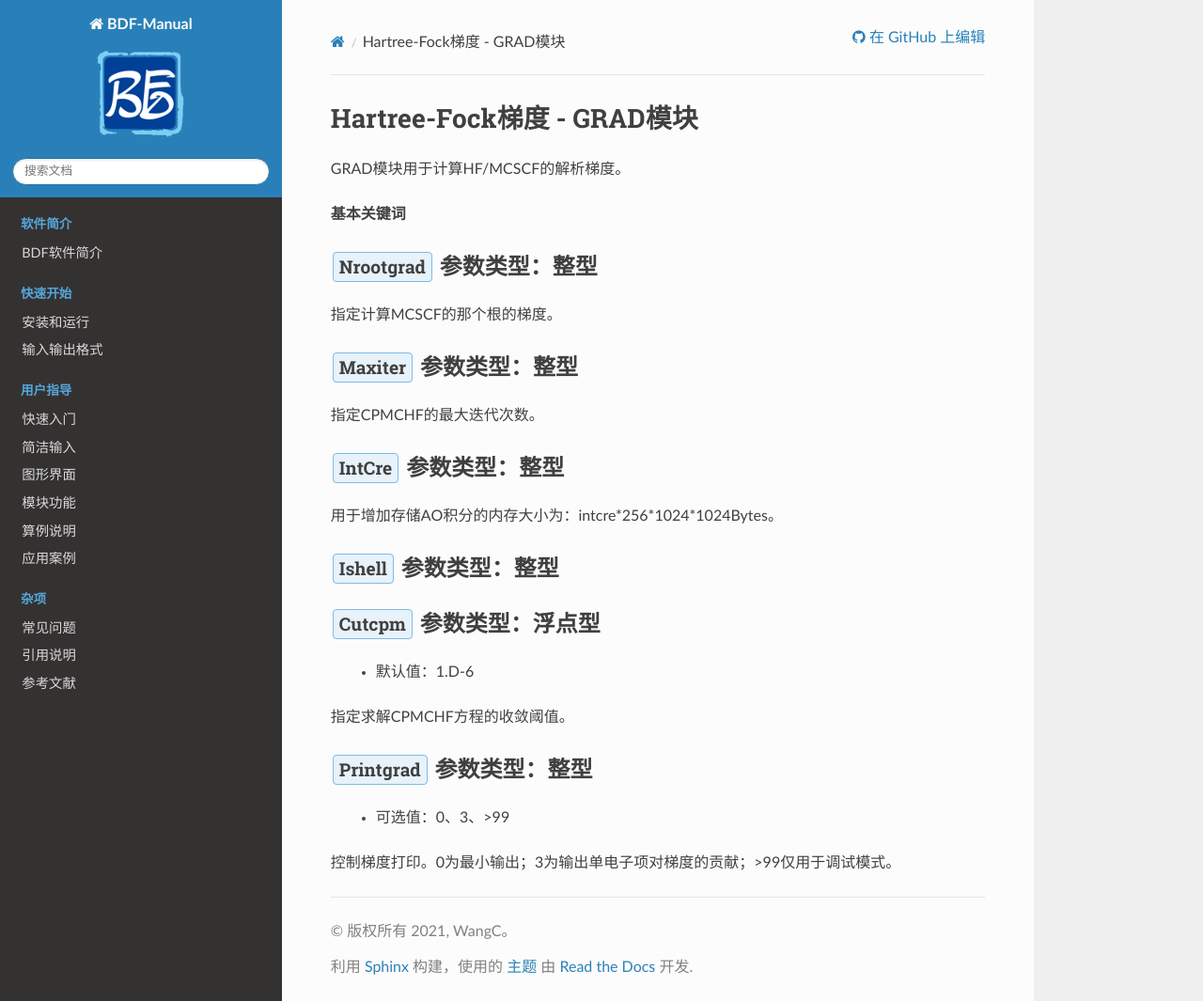
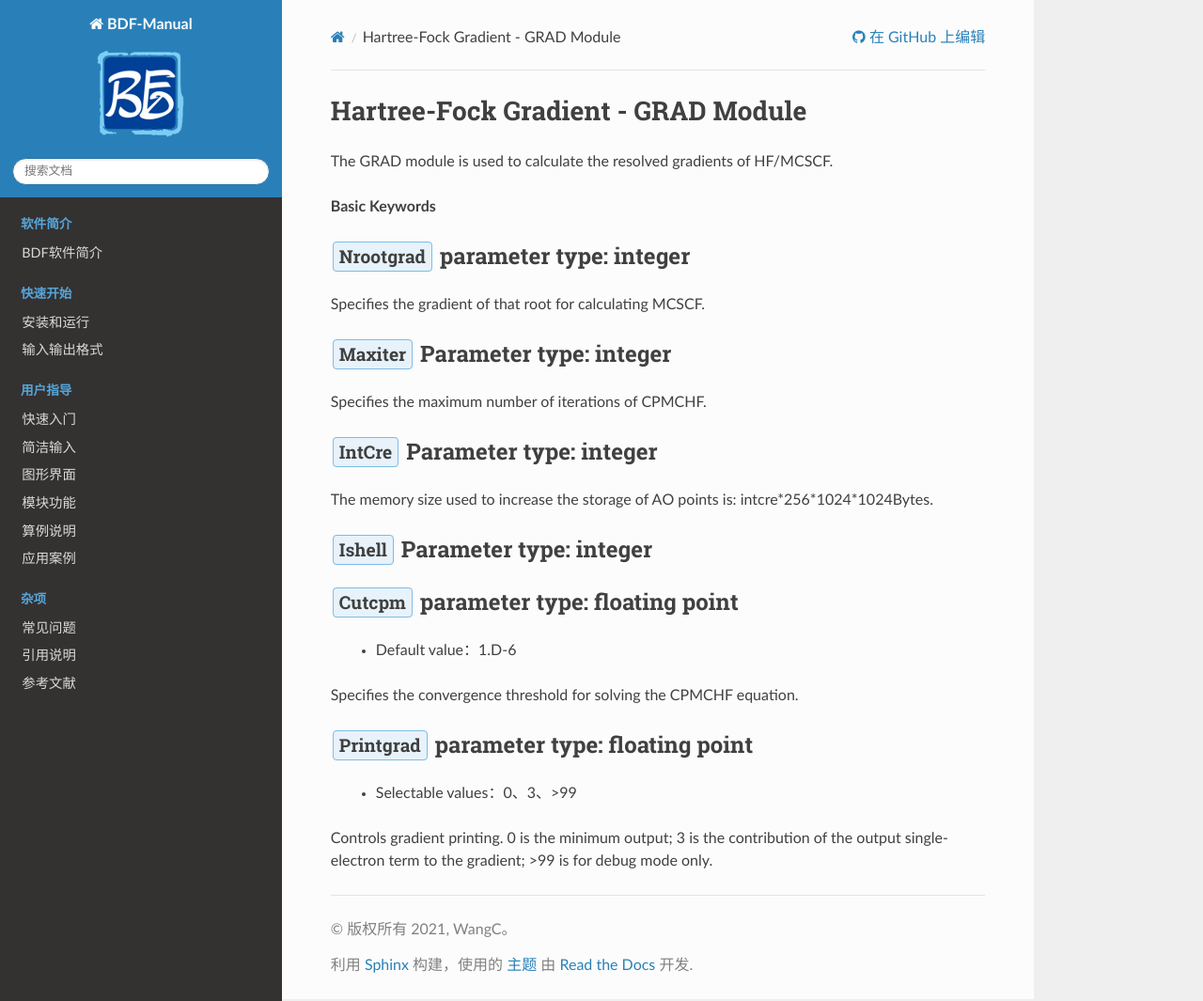
Before and after one commit to BDF-manual-maintenance/BDF-manual-en, a Sphinx documentation site: the page built from source/module/grad.rst, in a window 1280 px wide and 1065 px high. Shown: the whole window at 94% size. Built offline with Sphinx 7.4.7 and the Read the Docs theme 2.0.0, drawn with Linux system fonts in a browser that asks for light colours.

Commit message:
Update grad.rst

```diff
--- a/source/module/grad.rst
+++ b/source/module/grad.rst
@@ -1,33 +1,33 @@
-Hartree-Fock梯度 - GRAD模块
+Hartree-Fock Gradient - GRAD Module
 ================================================
-GRAD模块用于计算HF/MCSCF的解析梯度。
+The GRAD module is used to calculate the resolved gradients of HF/MCSCF.
 
-**基本关键词**
+**Basic Keywords**
 
-:guilabel:`Nrootgrad` 参数类型：整型
+:guilabel:`Nrootgrad` parameter type: integer
 ------------------------------------------------
-指定计算MCSCF的那个根的梯度。
+Specifies the gradient of that root for calculating MCSCF.
 
-:guilabel:`Maxiter` 参数类型：整型
+:guilabel:`Maxiter` Parameter type: integer
 ------------------------------------------------
-指定CPMCHF的最大迭代次数。
+Specifies the maximum number of iterations of CPMCHF.
 
-:guilabel:`IntCre` 参数类型：整型
+:guilabel:`IntCre` Parameter type: integer
 ------------------------------------------------
-用于增加存储AO积分的内存大小为：intcre*256*1024*1024Bytes。
+The memory size used to increase the storage of AO points is: intcre*256*1024*1024Bytes.
 
-:guilabel:`Ishell` 参数类型：整型
+:guilabel:`Ishell` Parameter type: integer
 ------------------------------------------------
 
 
-:guilabel:`Cutcpm` 参数类型：浮点型
+:guilabel:`Cutcpm` parameter type: floating point
 ------------------------------------------------
- * 默认值：1.D-6
+ * Default value：1.D-6
 
-指定求解CPMCHF方程的收敛阈值。
+Specifies the convergence threshold for solving the CPMCHF equation.
 
-:guilabel:`Printgrad` 参数类型：整型
+:guilabel:`Printgrad` parameter type: floating point
 ------------------------------------------------
- * 可选值：0、3、>99
+ * Selectable values：0、3、>99
 
-控制梯度打印。0为最小输出；3为输出单电子项对梯度的贡献；>99仅用于调试模式。
+Controls gradient printing. 0 is the minimum output; 3 is the contribution of the output single-electron term to the gradient; >99 is for debug mode only.
```
